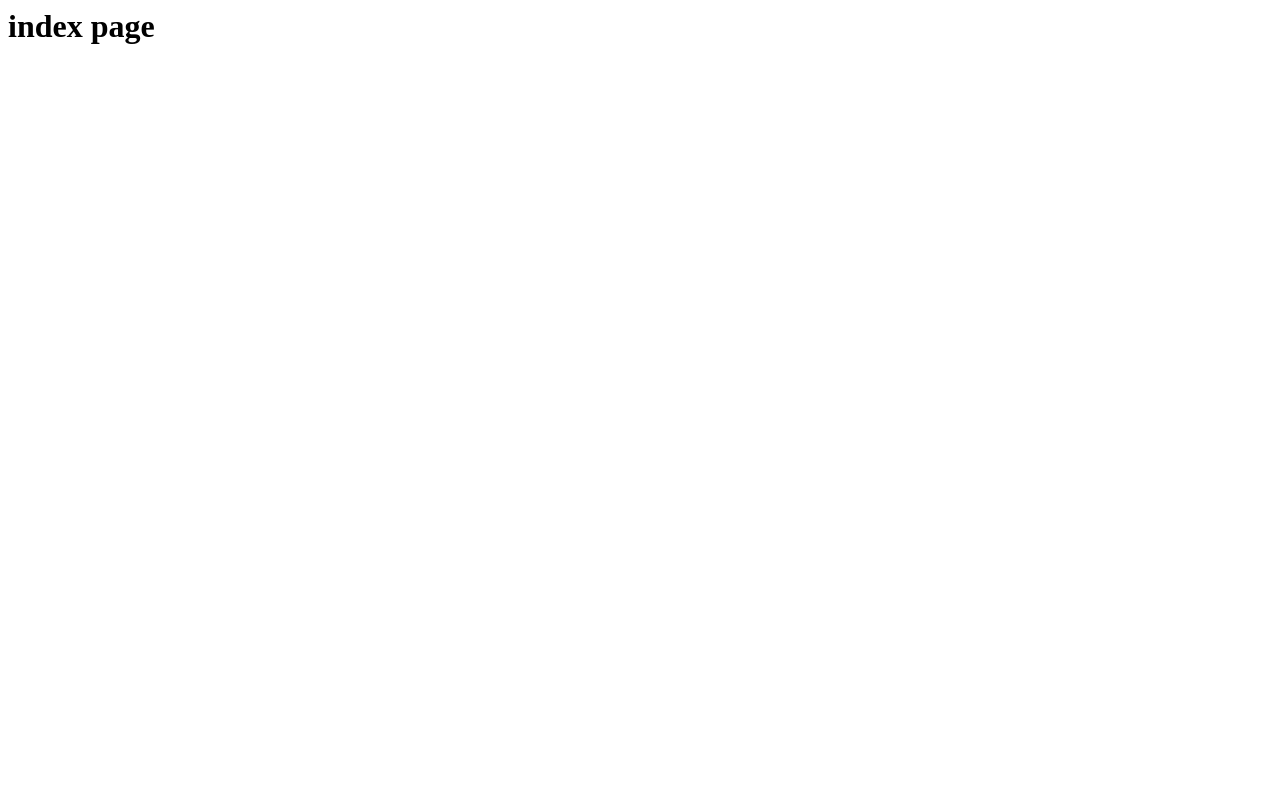
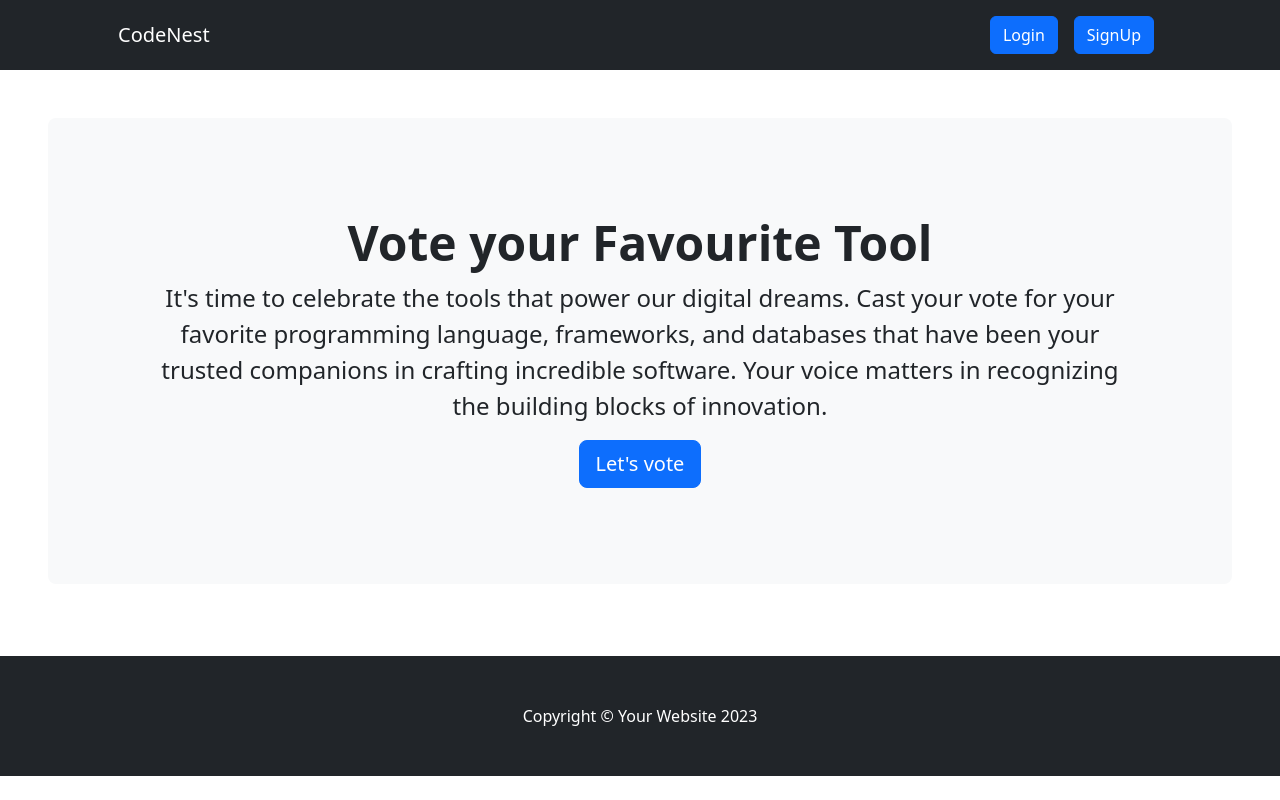
Before and after one commit to Dzakiki/Voting-app, a Django app: page / in a window 1280 px wide. Before the commit the page is almost empty. Run offline with Django 5.2, Linux system fonts and the light colour scheme; some libraries are stand-ins or nearby versions.

Commit message:
added main page

```diff
--- /dev/null
+++ b/voteapp/templates/base.html
@@ -0,0 +1,64 @@
+<!DOCTYPE html>
+
+{% load static %}
+
+
+<html lang="en">
+<head>
+    <meta charset="UTF-8">
+    <meta name="viewport" content="width=device-width, initial-scale=1.0">
+    {% comment %} <link rel="icon" type="image/x-icon" href="{% static 'assets/favicon.ico' %}" /> {% endcomment %}
+    <!-- Bootstrap icons-->
+    <link href="https://cdn.jsdelivr.net/npm/bootstrap-icons@1.4.1/font/bootstrap-icons.css" rel="stylesheet" />
+    <link rel="stylesheet" href="{% static 'css/bootstrap.css' %}">
+    <link rel="stylesheet" href="{% static 'css/style.css' %}">
+    <title>Evoting - Vote Well</title>
+</head>
+<body>
+
+     <!-- Responsive navbar-->
+     <nav class="navbar navbar-expand-lg navbar-dark bg-dark">
+        <div class="container px-lg-5">
+            <a class="navbar-brand" href="{% url 'index'  %}">CodeNest</a>
+            <button class="navbar-toggler" type="button" data-bs-toggle="collapse" data-bs-target="#navbarSupportedContent" aria-controls="navbarSupportedContent" aria-expanded="false" aria-label="Toggle navigation"><span class="navbar-toggler-icon"></span></button>
+            <div class="collapse navbar-collapse" id="navbarSupportedContent">
+                <ul class="navbar-nav ms-auto mb-2 mb-lg-0">
+
+
+                    {% if request.user.is_authenticated %}
+
+                    <li class="nav-item"><a class="nav-link" href="#"><button class="btn btn-primary">Hi, {{request.user.username}}</button></a></li>
+
+                    <li class="nav-item"><a class="nav-link" href="{% url 'logout' %}"><button class="btn btn-secondary">Logout</button></a></li>
+
+                    {% else %}
+                    <li class="nav-item"><a class="nav-link" href="{% url 'signin' %}"><button class="btn btn-primary">Login</button></a></li>
+                    <li class="nav-item"><a class="nav-link" href="{% url 'signup' %}"><button class="btn btn-primary">SignUp</button></a></li>
+
+                    {% endif %}
+
+
+
+
+
+
+
+                </ul>
+            </div>
+        </div>
+    </nav>
+
+    {% block content %}
+
+    {% endblock content %}
+
+
+     <!-- Footer-->
+     <footer class="py-5 bg-dark">
+        <div class="container"><p class="m-0 text-center text-white">Copyright &copy; Your Website 2023</p></div>
+    </footer>
+    <!-- Bootstrap core JS-->
+    <script src="https://cdn.jsdelivr.net/npm/bootstrap@5.2.3/dist/js/bootstrap.bundle.min.js"></script>
+
+</body>
+</html>
--- a/voteapp/templates/index.html
+++ b/voteapp/templates/index.html
@@ -1 +1,63 @@
-<h1>index page</h1>
+{% extends 'base.html' %}
+
+
+{% block content %}
+
+
+<!-- Header-->
+<header class="py-5">
+    <div class="container-fluid px-lg-5">
+        <div class="p-4 p-lg-5 bg-light rounded-3 text-center">
+            <div class="m-4 m-lg-5">
+                <h1 class="display-5 fw-bold">Vote your Favourite Tool</h1>
+                <p class="fs-4">It's time to celebrate the tools that power our digital dreams. Cast your vote for your favorite programming language, frameworks, and databases
+                    that have been your trusted companions in crafting incredible software.
+                     Your voice matters in recognizing the building blocks of innovation.</p>
+                <a class="btn btn-primary btn-lg" href="#votingSection">Let's vote</a>
+            </div>
+        </div>
+    </div>
+</header>
+<!-- Page Content-->
+<section class="pt-4" id="votingSection">
+    <div class="container px-lg-5">
+        <!-- Page Features-->
+        <div class="row gx-lg-5">
+
+
+
+
+            {% for category in categories  %}
+
+            <div class="col-lg-4 col-xxl-3 mb-5">
+                <div class="card bg-light border-0 h-100">
+                    <div class="card-body text-center p-4 p-lg-5 pt-0 pt-lg-0">
+                        <div class="feature bg-primary bg-gradient text-white rounded-3 mb-4 mt-n4"><i class="bi bi-collection"></i></div>
+                        <h2 class="fs-4 fw-bold">{{category.title}}</h2>
+                        <p class="mb-0">{{category.description | truncatechars:100}}</p>
+                    </div>
+                    <a class="btn btn-primary btn-lg" href="{% url 'detail' category.slug  %}">Vote</a>
+                </div>
+            </div>
+
+
+
+            {% endfor %}
+
+
+
+
+
+
+
+
+
+
+        </div>
+    </div>
+</section>
+
+
+
+
+{% endblock content %}
```
